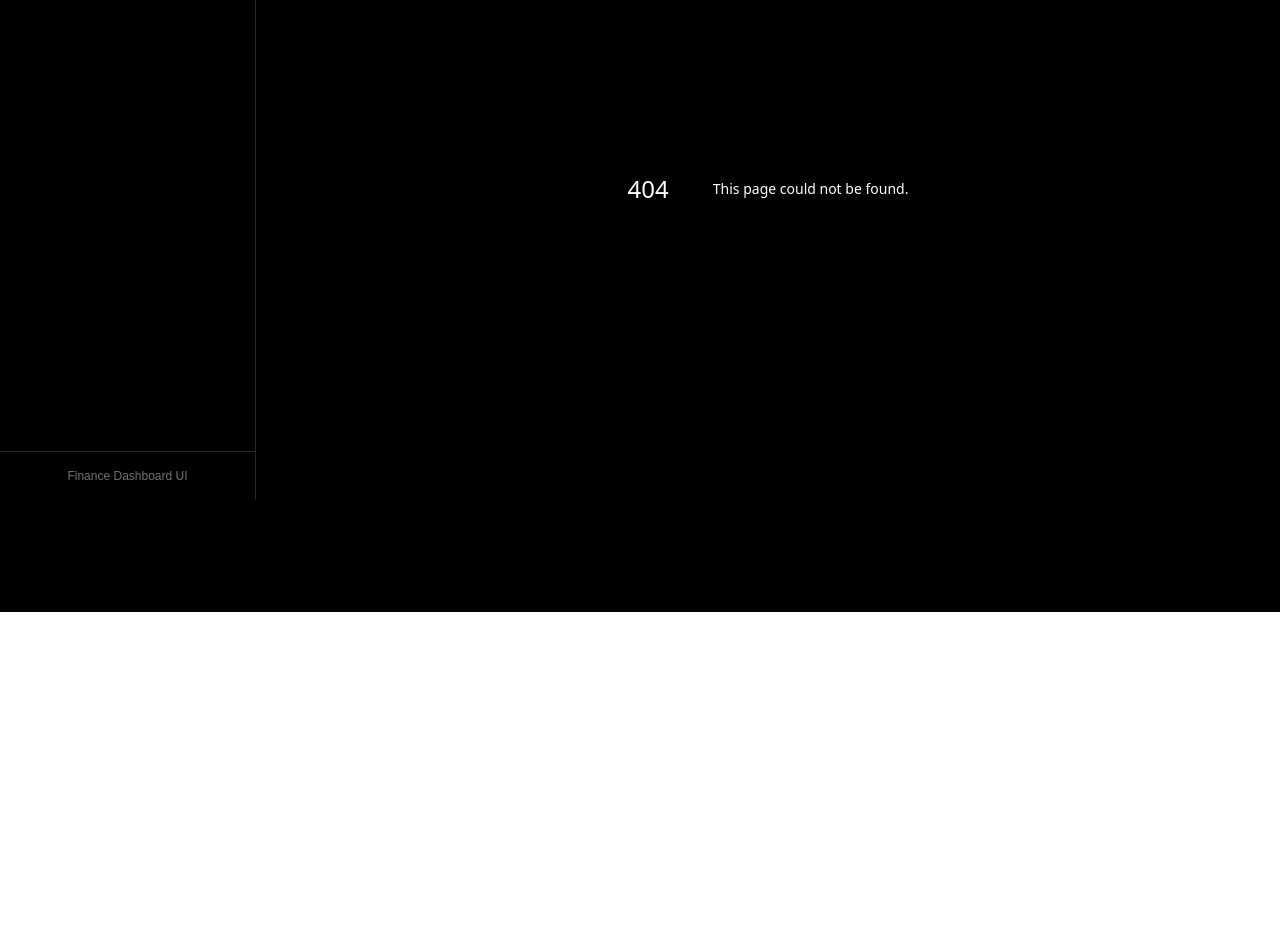
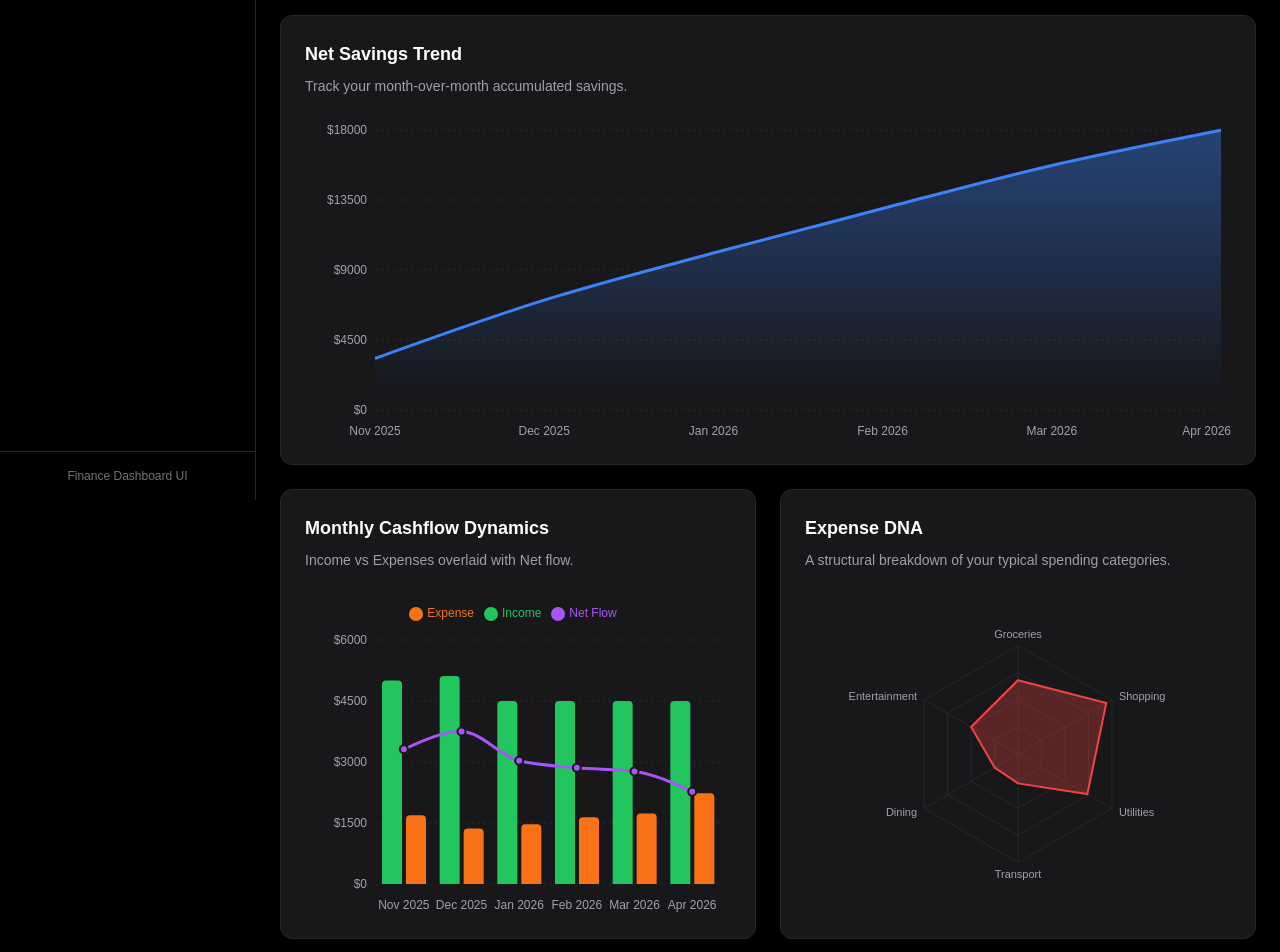
Before and after one commit to utkarsh-12zero9/Zorvyn-Dashboard, a Next.js app: page /insights in a window 1280 px wide. Before the commit this address had no page. Shown: the part 300-1252 px from the top of the page. Before the commit the page ends 912 px from the top, so only its background shows below. Built offline with nearby package versions, Linux system fonts and the light colour scheme.

Commit message:
feat: implement advanced insights page

```diff
--- /dev/null
+++ b/app/insights/page.tsx
@@ -0,0 +1,17 @@
+import { AdvancedInsights } from "@/components/insights/AdvancedInsights";
+import { Insights } from "@/components/dashboard/Insights";
+
+export default function InsightsPage() {
+  return (
+    <div className="space-y-6 max-w-7xl">
+      <div>
+        <h2 className="text-2xl font-bold tracking-tight text-white">Deep Insights</h2>
+        <p className="text-zinc-400">Advanced analytics and financial patterns.</p>
+      </div>
+      {/* Contextual summary */}
+      <Insights />
+      {/* Advanced visual charts */}
+      <AdvancedInsights />
+    </div>
+  );
+}
--- a/components/dashboard/DashboardCharts.tsx
+++ b/components/dashboard/DashboardCharts.tsx
@@ -7,7 +7,7 @@ import {
   PieChart, Pie, Cell, Legend
 } from 'recharts';
 
-const COLORS = ['#22c55e', '#f97316', '#eab308', '#3b82f6', '#ef4444', '#a855f7'];
+const COLORS = ['#22c55e', '#f8590aff', '#eab308', '#3b82f6', '#ef4444', '#a855f7'];
 
 export function DashboardCharts() {
   const transactions = useAppSelector((state) => state.finance.transactions);
--- /dev/null
+++ b/components/insights/AdvancedInsights.tsx
@@ -0,0 +1,157 @@
+'use client';
+
+import { useAppSelector } from '@/store/hooks';
+import { useMemo } from 'react';
+import {
+  AreaChart, Area, XAxis, YAxis, Tooltip, ResponsiveContainer, CartesianGrid,
+  RadarChart, PolarGrid, PolarAngleAxis, PolarRadiusAxis, Radar,
+  ComposedChart, Bar, Line, Legend
+} from 'recharts';
+
+const COLORS = ['#22c55e', '#f8590aff', '#eab308', '#3b82f6', '#ef4444', '#a855f7'];
+
+export function AdvancedInsights() {
+  const transactions = useAppSelector((state) => state.finance.transactions);
+
+  // 1. Time-series data for AreaChart (Savings) and ComposedChart (Cashflow)
+  const timeData = useMemo(() => {
+    const dataByMonth: Record<string, { income: number; expense: number; timestamp: number }> = {};
+
+    transactions.forEach(t => {
+      const date = new Date(t.date);
+      const monthYear = date.toLocaleDateString('en-US', { month: 'short', year: 'numeric' });
+
+      if (!dataByMonth[monthYear]) {
+        dataByMonth[monthYear] = {
+          income: 0,
+          expense: 0,
+          timestamp: new Date(date.getFullYear(), date.getMonth(), 1).getTime()
+        };
+      }
+
+      if (t.type === 'Income') {
+        dataByMonth[monthYear].income += t.amount;
+      } else {
+        dataByMonth[monthYear].expense += t.amount;
+      }
+    });
+
+    let cumulativeSavings = 0;
+
+    return Object.entries(dataByMonth)
+      .map(([month, data]) => ({ date: month, income: data.income, expense: data.expense, timestamp: data.timestamp }))
+      .sort((a, b) => a.timestamp - b.timestamp)
+      .map(data => {
+        const net = data.income - data.expense;
+        cumulativeSavings += net;
+        return {
+          ...data,
+          net,
+          cumulativeSavings,
+        };
+      });
+  }, [transactions]);
+
+  // 2. Radar Data for Spending Categories
+  const radarData = useMemo(() => {
+    const expenses = transactions.filter(t => t.type === 'Expense');
+    const byCategory: Record<string, number> = {};
+
+    expenses.forEach(t => {
+      byCategory[t.category] = (byCategory[t.category] || 0) + t.amount;
+    });
+
+    return Object.entries(byCategory).map(([category, amount]) => ({
+      category,
+      amount,
+      fullMark: Math.max(...Object.values(byCategory)) * 1.2 // dynamic max for radar scaling
+    }));
+  }, [transactions]);
+
+  return (
+    <div className="grid grid-cols-1 lg:grid-cols-2 gap-6 mt-6">
+
+      {/* Settings Trend Area Chart */}
+      <div className="bg-zinc-900 border border-zinc-800 rounded-xl p-6 lg:col-span-2">
+        <h3 className="text-lg font-semibold text-white mb-2">Net Savings Trend</h3>
+        <p className="text-sm text-zinc-400 mb-6">Track your month-over-month accumulated savings.</p>
+        <div className="h-80">
+          {timeData.length > 0 ? (
+            <ResponsiveContainer width="100%" height="100%">
+              <AreaChart data={timeData} margin={{ top: 10, right: 10, left: 10, bottom: 0 }}>
+                <defs>
+                  <linearGradient id="colorSavings" x1="0" y1="0" x2="0" y2="1">
+                    <stop offset="5%" stopColor="#3b82f6" stopOpacity={0.4} />
+                    <stop offset="95%" stopColor="#3b82f6" stopOpacity={0} />
+                  </linearGradient>
+                </defs>
+                <CartesianGrid strokeDasharray="3 3" stroke="#27272a" vertical={false} />
+                <XAxis dataKey="date" stroke="#a1a1aa" fontSize={12} tickLine={false} axisLine={false} tickMargin={10} />
+                <YAxis stroke="#a1a1aa" fontSize={12} tickLine={false} axisLine={false} tickFormatter={(val) => `$${val}`} />
+                <Tooltip
+                  cursor={{ stroke: '#3f3f46', strokeWidth: 1, strokeDasharray: '4 4' }}
+                  contentStyle={{ backgroundColor: '#18181b', borderColor: '#27272a', color: '#fff', borderRadius: '8px' }}
+                  formatter={(value: any) => [`$${Number(value).toFixed(2)}`, 'Cumulative Savings']}
+                />
+                <Area type="monotone" dataKey="cumulativeSavings" stroke="#3b82f6" strokeWidth={3} fillOpacity={1} fill="url(#colorSavings)" />
+              </AreaChart>
+            </ResponsiveContainer>
+          ) : (
+            <div className="h-full flex items-center justify-center text-zinc-500">No data available</div>
+          )}
+        </div>
+      </div>
+
+      {/* Cashflow Breakdowns */}
+      <div className="bg-zinc-900 border border-zinc-800 rounded-xl p-6">
+        <h3 className="text-lg font-semibold text-white mb-2">Monthly Cashflow Dynamics</h3>
+        <p className="text-sm text-zinc-400 mb-6">Income vs Expenses overlaid with Net flow.</p>
+        <div className="h-80">
+          {timeData.length > 0 ? (
+            <ResponsiveContainer width="100%" height="100%">
+              <ComposedChart data={timeData} margin={{ top: 10, right: 10, left: 10, bottom: 0 }}>
+                <CartesianGrid strokeDasharray="3 3" stroke="#27272a" vertical={false} />
+                <XAxis dataKey="date" stroke="#a1a1aa" fontSize={12} tickLine={false} axisLine={false} tickMargin={10} />
+                <YAxis stroke="#a1a1aa" fontSize={12} tickLine={false} axisLine={false} tickFormatter={(val) => `$${val}`} />
+                <Tooltip
+                  cursor={{ fill: '#27272a', opacity: 0.4 }}
+                  contentStyle={{ backgroundColor: '#18181b', borderColor: '#27272a', color: '#fff', borderRadius: '8px' }}
+                />
+                <Legend verticalAlign="top" height={36} iconType="circle" wrapperStyle={{ color: '#a1a1aa', fontSize: '12px' }} />
+                <Bar dataKey="income" name="Income" fill="#22c55e" radius={[4, 4, 0, 0]} barSize={20} />
+                <Bar dataKey="expense" name="Expense" fill="#f97316" radius={[4, 4, 0, 0]} barSize={20} />
+                <Line type="monotone" dataKey="net" name="Net Flow" stroke="#a855f7" strokeWidth={3} dot={{ r: 4, fill: '#a855f7', strokeWidth: 2, stroke: '#18181b' }} />
+              </ComposedChart>
+            </ResponsiveContainer>
+          ) : (
+             <div className="h-full flex items-center justify-center text-zinc-500">No data available</div>
+          )}
+        </div>
+      </div>
+
+      {/* Radar Chart for Spending Distribution */}
+      <div className="bg-zinc-900 border border-zinc-800 rounded-xl p-6 relative">
+        <h3 className="text-lg font-semibold text-white mb-2">Expense DNA</h3>
+        <p className="text-sm text-zinc-400 mb-6">A structural breakdown of your typical spending categories.</p>
+        <div className="h-80">
+          {radarData.length > 0 ? (
+            <ResponsiveContainer width="100%" height="100%">
+              <RadarChart cx="50%" cy="50%" outerRadius="70%" data={radarData}>
+                <PolarGrid stroke="#27272a" />
+                <PolarAngleAxis dataKey="category" tick={{ fill: '#a1a1aa', fontSize: 11 }} />
+                <PolarRadiusAxis angle={30} domain={[0, 'auto']} tick={false} axisLine={false} />
+                <Radar name="Spending" dataKey="amount" stroke="#ef4444" strokeWidth={2} fill="#ef4444" fillOpacity={0.3} />
+                <Tooltip
+                  contentStyle={{ backgroundColor: '#18181b', borderColor: '#27272a', color: '#fff', borderRadius: '8px' }}
+                  formatter={(value: any) => [`$${Number(value).toFixed(2)}`, 'Spent']}
+                />
+              </RadarChart>
+            </ResponsiveContainer>
+          ) : (
+            <div className="h-full flex items-center justify-center text-zinc-500">No data available</div>
+          )}
+        </div>
+      </div>
+    </div>
+  );
+}
--- a/components/layout/Sidebar.tsx
+++ b/components/layout/Sidebar.tsx
@@ -2,12 +2,13 @@
 
 import Link from 'next/link';
 import { usePathname } from 'next/navigation';
-import { LayoutDashboard, ReceiptText } from 'lucide-react';
+import { LayoutDashboard, ReceiptText, TrendingUp } from 'lucide-react';
 import { cn } from '@/lib/utils';
 
 const navItems = [
   { name: 'Dashboard', href: '/', icon: LayoutDashboard },
   { name: 'Transactions', href: '/transactions', icon: ReceiptText },
+  { name: 'Insights', href: '/insights', icon: TrendingUp },
 ];
 
 export function Sidebar() {
```
